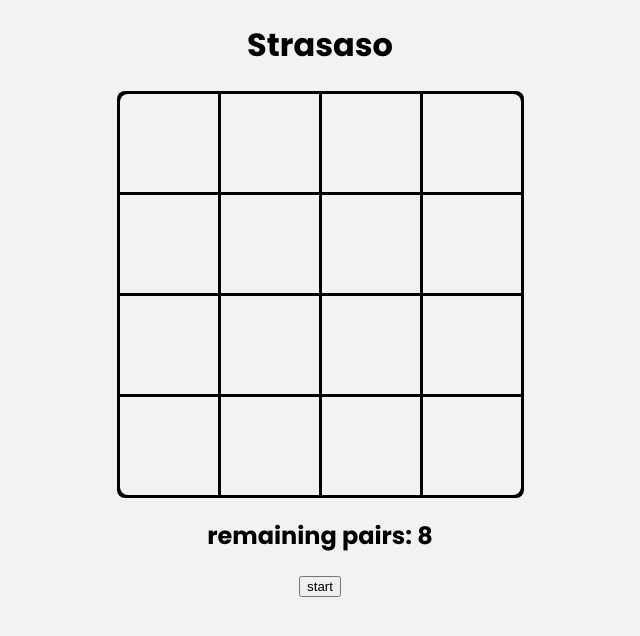
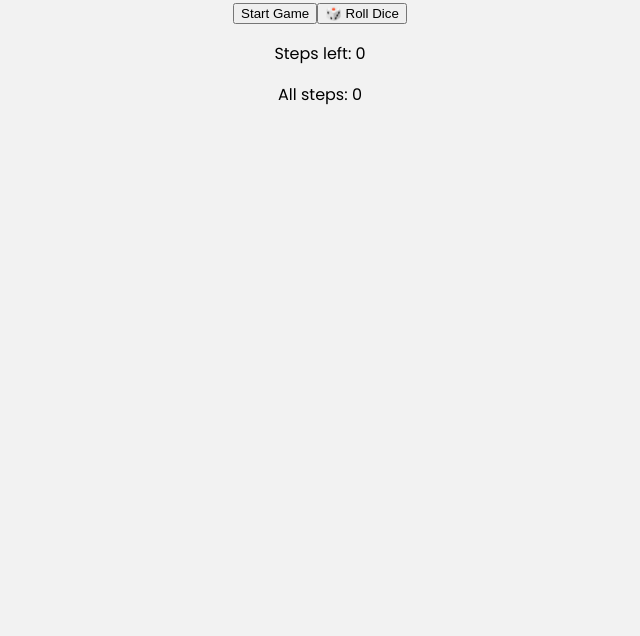
Before and after one commit to mmmyster/memaze, a Vue app: page / in a window 1280 px wide. Shown: the top 636 px of the page, without its empty margins (320-960 px from the left). Built offline with nearby package versions, Linux system fonts and the light colour scheme.

Commit message:
draw board, add dice, track position and steps

```diff
--- a/src/App.vue
+++ b/src/App.vue
@@ -1,147 +1,117 @@
 <script setup>
-import _ from 'lodash'
-import { computed, ref, watch } from 'vue'
+import { ref } from 'vue'
 import { launchConfetti } from './utilities/confetti'
-import Card from './components/Card.vue'
+import Tile from './components/Tile.vue'
 
-const cardList = ref([])
-const userSelection = ref([])
-const newPlayer = ref(true)
+const boardLayout = [
+  ['start', 'correct', 'wrong', 'wrong'],
+  ['wrong', 'correct', 'wrong', 'wrong'],
+  ['wrong', 'correct', 'correct', 'wrong'],
+  ['wrong', 'wrong', 'correct', 'end'],
+]
+
+const rows = boardLayout.length
+const cols = boardLayout[0].length
+
+const tileList = ref([])
+const currentTile = ref({ row: 0, col: 0 })
+const stepsRemaining = ref(0)
+const stepsAll = ref(0)
 
 const startGame = () => {
-  newPlayer.value = false
-
-  restart()
+  drawBoard()
+  stepsRemaining.value = 0
+  currentTile.value = findTileByType('start')
 }
 
-const status = computed(() => {
-  if (remainingPairs.value === 0) {
-    return 'player wins!!!'
-  } else {
-    return `remaining pairs: ${remainingPairs.value}`
-  }
-})
-
-const remainingPairs = computed(() => {
-  const remainingCards = cardList.value.filter((card) => card.matched === false).length
-
-  return remainingCards / 2
-})
-
-const restart = () => {
-  cardList.value = _.shuffle(cardList.value)
-
-  cardList.value = cardList.value.map((card, index) => {
-    return { ...card, matched: false, position: index, visible: false }
-  })
+const rollDice = () => {
+  stepsRemaining.value = Math.floor(Math.random() * 4) + 1
+  stepsAll.value += stepsRemaining.value
 }
 
-const cardItems = [
-  'astra',
-  'commodore_red',
-  'goracy_brew',
-  'pale_aged_vodka',
-  'potent_pilsner',
-  'pyrholidon',
-  'speed_bottle',
-  'speed_preptide',
-]
+const drawBoard = () => {
+  const tempList = []
 
-cardItems.forEach((item) => {
-  cardList.value.push({
-    matched: false,
-    position: null,
-    value: item,
-    variant: 1,
-    visible: false,
-  })
+  for (let row = 0; row < rows; row++) {
+    for (let col = 0; col < cols; col++) {
+      const type = boardLayout[row][col]
+      tempList.push({
+        position: { row, col },
+        type,
+        value: `${type}-${row}-${col}`,
+        visible: false,
+      })
+    }
+  }
 
-  cardList.value.push({
-    matched: false,
-    position: null,
-    value: item,
-    variant: 2,
-    visible: false,
-  })
-})
+  tileList.value = tempList
+}
 
-cardList.value = cardList.value.map((card, index) => {
-  return {
-    ...card,
-    position: index,
-  }
-})
+const findTileByType = (type) => {
+  return tileList.value.find((tile) => tile.type === type)?.position || { row: 0, col: 0 }
+}
 
-const flipCard = (payload) => {
-  cardList.value[payload.position].visible = true
+const isAdjacent = (tile) => {
+  const currentRow = currentTile.value.row
+  const currentCol = currentTile.value.col
+  const tileRow = tile.position.row
+  const tileCol = tile.position.col
 
-  if (userSelection.value[0]) {
-    if (
-      (userSelection.value[0].position === payload.position && userSelection.value[0].faceValue) ===
-      payload.faceValue
-    ) {
-      return
-    } else {
-      userSelection.value[1] = payload
-    }
+  return (
+    (tileRow === currentRow && Math.abs(tileCol - currentCol) === 1) ||
+    (tileCol === currentCol && Math.abs(tileRow - currentRow) === 1)
+  )
+}
+
+const flipTile = (payload) => {
+  const index = tileList.value.findIndex(
+    (tile) =>
+      tile.position.row === payload.position.row && tile.position.col === payload.position.col,
+  )
+
+  if (index === -1 || tileList.value[index].visible || stepsRemaining.value <= 0) return
+
+  const tile = tileList.value[index]
+
+  if (!isAdjacent(tile)) return
+
+  tile.visible = true
+
+  if (tile.type === 'correct') {
+    currentTile.value = { ...tile.position }
+    stepsRemaining.value -= 1
+  } else if (tile.type === 'end') {
+    currentTile.value = { ...tile.position }
+    stepsAll.value -= stepsRemaining.value - 1
+    stepsRemaining.value = 0
+    launchConfetti()
   } else {
-    userSelection.value[0] = payload
+    stepsRemaining.value = 0
   }
 }
-
-watch(remainingPairs, (currentValue) => {
-  if (currentValue === 0) {
-    launchConfetti()
-  }
-})
-
-watch(
-  userSelection,
-  (currentValue) => {
-    if (currentValue.length === 2) {
-      const firstCard = currentValue[0]
-      const secondCard = currentValue[1]
-
-      if (firstCard.faceValue === secondCard.faceValue) {
-        setTimeout(() => {
-          cardList.value[firstCard.position].matched = true
-          cardList.value[secondCard.position].matched = true
-        }, 250)
-      } else {
-        setTimeout(() => {
-          cardList.value[firstCard.position].visible = false
-          cardList.value[secondCard.position].visible = false
-        }, 250)
-      }
-
-      userSelection.value.length = 0
-    }
-  },
-  { deep: true },
-)
 </script>
 
 <template>
-  <h1>Strasaso</h1>
+  <main>
+    <button @click="startGame">Start Game</button>
+    <button @click="rollDice" :disabled="stepsRemaining > 0">🎲 Roll Dice</button>
+    <p>Steps left: {{ stepsRemaining }}</p>
+    <p>All steps: {{ stepsAll }}</p>
 
-  <transition-group name="card" tag="section" class="board">
-    <Card
-      v-for="card in cardList"
-      :key="`${card.value}-${card.variant}`"
-      :matched="card.matched"
-      :position="card.position"
-      :value="card.value"
-      :visible="card.visible"
-      @pick-card="flipCard"
-    />
-  </transition-group>
-  <h2>{{ status }}</h2>
-  <button v-if="newPlayer" @click="startGame">start</button>
-  <button v-else @click="restart">restart</button>
+    <section class="board">
+      <Tile
+        v-for="tile in tileList"
+        :key="tile.value"
+        :value="tile.value"
+        :type="tile.type"
+        :visible="tile.visible"
+        :current-tile="
+          tile.position.row === currentTile.row && tile.position.col === currentTile.col
+        "
+        @pick-tile="flipTile(tile)"
+      />
+    </section>
+  </main>
 </template>
 
-<style>
-#nav {
-  display: none;
-}
-</style>
+<style scoped></style>
--- a/src/assets/css/board.css
+++ b/src/assets/css/board.css
@@ -1,52 +1,60 @@
 .board {
   display: grid;
   grid-template-columns: repeat(4, 100px);
-  grid-template-rows: repeat(4, 100px);
-  gap: 1px;
 
   justify-content: center;
-  background: #000;
-  padding: 2px;
-  border-radius: 8px;
 }
 
-.card:nth-child(1),
-.card:nth-child(1) > .card-face {
+.row {
+  display: flex;
+  gap: 1px;
+}
+
+.tile:nth-child(1),
+.tile:nth-child(1) > .tile-face {
   border-radius: 8px 0 0 0;
 }
 
-.card:nth-child(4),
-.card:nth-child(4) > .card-face {
+.tile:nth-child(4),
+.tile:nth-child(4) > .tile-face {
   border-radius: 0 8px 0 0;
 }
 
-.card:nth-child(13),
-.card:nth-child(13) > .card-face {
+.tile:nth-child(13),
+.tile:nth-child(13) > .tile-face {
   border-radius: 0 0 0 8px;
 }
 
-.card:nth-child(16),
-.card:nth-child(16) > .card-face {
+.tile:nth-child(16),
+.tile:nth-child(16) > .tile-face {
   border-radius: 0 0 8px 0;
 }
 
-.card.move {
+.tile.move {
   transition: all 0.5s ease;
 }
 
-.card {
-  border: 1px solid #000;
-  /* background: rgb(242, 242, 242); */
+.tile {
+  font-size: 1rem;
+
+  width: 6rem;
+  height: 6rem;
+
+  border: 2px solid #000;
+  background: rgb(242, 242, 242);
+
   position: relative;
   transform-style: preserve-3d;
   transition: 0.25s transform ease-in;
+
+  cursor: pointer;
 }
 
 .is-flipped {
   background: rgb(180, 181, 193);
   border: 2px solid #000;
   border-radius: 0 !important;
-  transform: scale(1.1) rotateY(180deg);
+  transform: rotateY(180deg);
   z-index: 2;
 }
 
@@ -54,7 +62,7 @@
   transform: scale(1) rotateY(180deg);
 }
 
-.card-face {
+.tile-face {
   width: 100%;
   height: 100%;
   position: absolute;
@@ -65,13 +73,13 @@
   backface-visibility: hidden;
 }
 
-.card-face.face-up {
+.tile-face.face-up {
   background: rgb(180, 181, 193);
   color: #fff;
   transform: rotateY(180deg);
 }
 
-.card-face.face-down {
+.tile-face.face-down {
   background: rgb(242, 242, 242);
   color: #fff;
 }
--- a/src/components/Card.vue
+++ /dev/null
@@ -1,53 +0,0 @@
-<script setup>
-import { computed } from 'vue'
-
-const props = defineProps({
-  matched: {
-    type: Boolean,
-    default: false,
-  },
-  position: {
-    type: Number,
-    required: true,
-  },
-  value: {
-    type: String,
-    required: true,
-  },
-  visible: {
-    type: Boolean,
-    default: false,
-  },
-})
-
-const emit = defineEmits(['pick-card'])
-
-const flippedStyles = computed(() => {
-  if (props.visible && !props.matched) {
-    return 'is-flipped'
-  }
-
-  if (props.matched) {
-    return 'is-matched'
-  }
-  return null
-})
-
-const pickCard = () => {
-  emit('pick-card', {
-    position: props.position,
-    faceValue: props.value,
-  })
-}
-</script>
-
-<template>
-  <div class="card" :class="flippedStyles" @click="pickCard">
-    <div class="card-face face-up">
-      <img :src="`./img/${value}.webp`" :alt="`${value}`" />
-    </div>
-    <div class="card-face face-down"></div>
-  </div>
-</template>
-
-<style></style>
--- /dev/null
+++ b/src/components/Tile.vue
@@ -0,0 +1,49 @@
+<script setup>
+import { computed } from 'vue'
+
+const props = defineProps({
+  value: {
+    type: String,
+    required: true,
+  },
+  visible: {
+    type: Boolean,
+    default: false,
+  },
+  type: {
+    type: String,
+  },
+  currentTile: {
+    type: Boolean,
+  },
+})
+
+const emit = defineEmits(['pick-tile'])
+
+const tileStyles = computed(() => {
+  return {
+    tile: true,
+    'is-flipped': props.visible,
+    current: props.currentTile,
+  }
+})
+
+const pick = () => {
+  emit('pick-tile')
+}
+</script>
+
+<template>
+  <div :class="tileStyles" @click="pick">
+    <div v-if="visible" class="tile-face face-up">
+      <strong>{{ type }}</strong>
+    </div>
+    <div v-else class="tile-face face-down">❓</div>
+  </div>
+</template>
+
+<style scoped>
+.current {
+  border-color: red;
+}
+</style>
```
